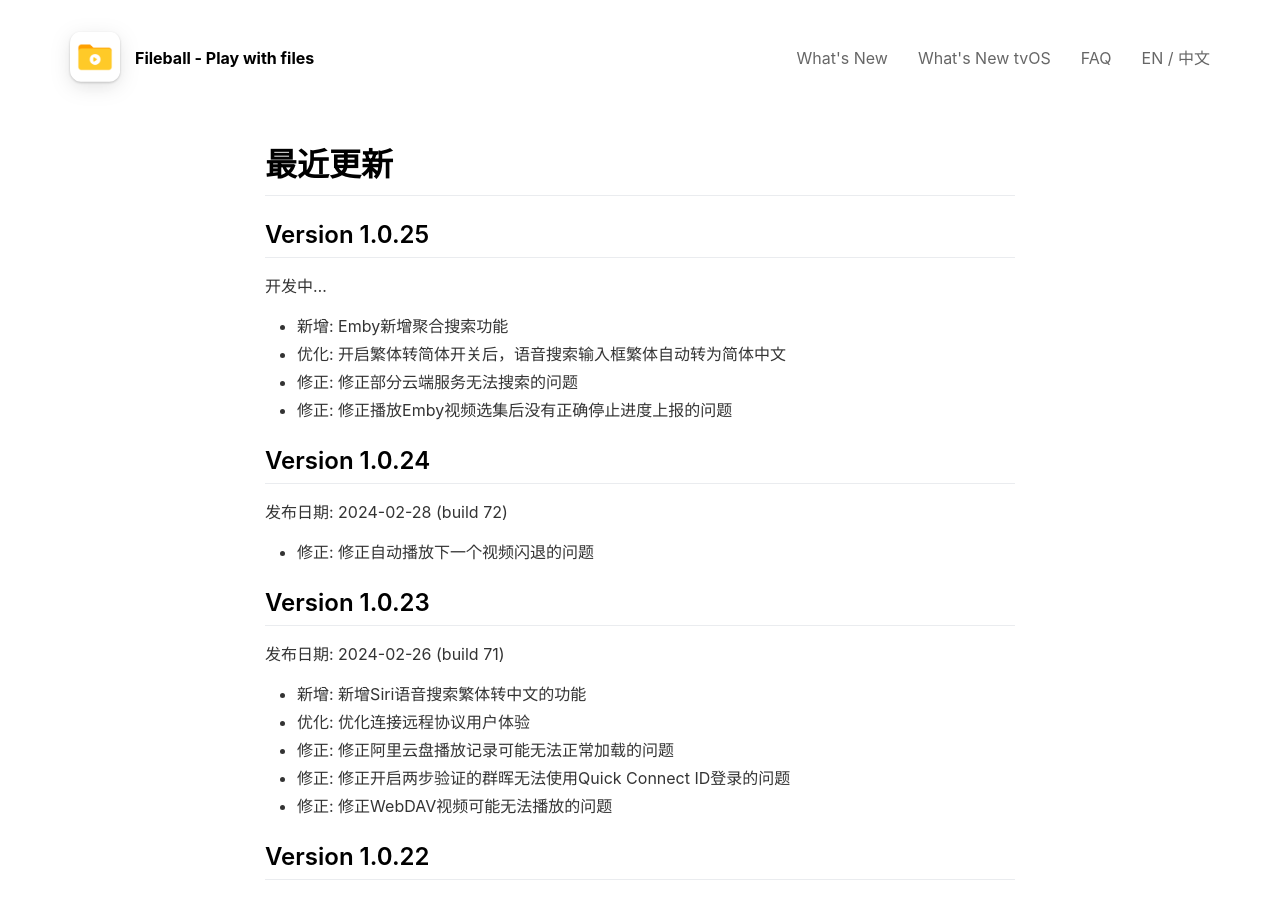
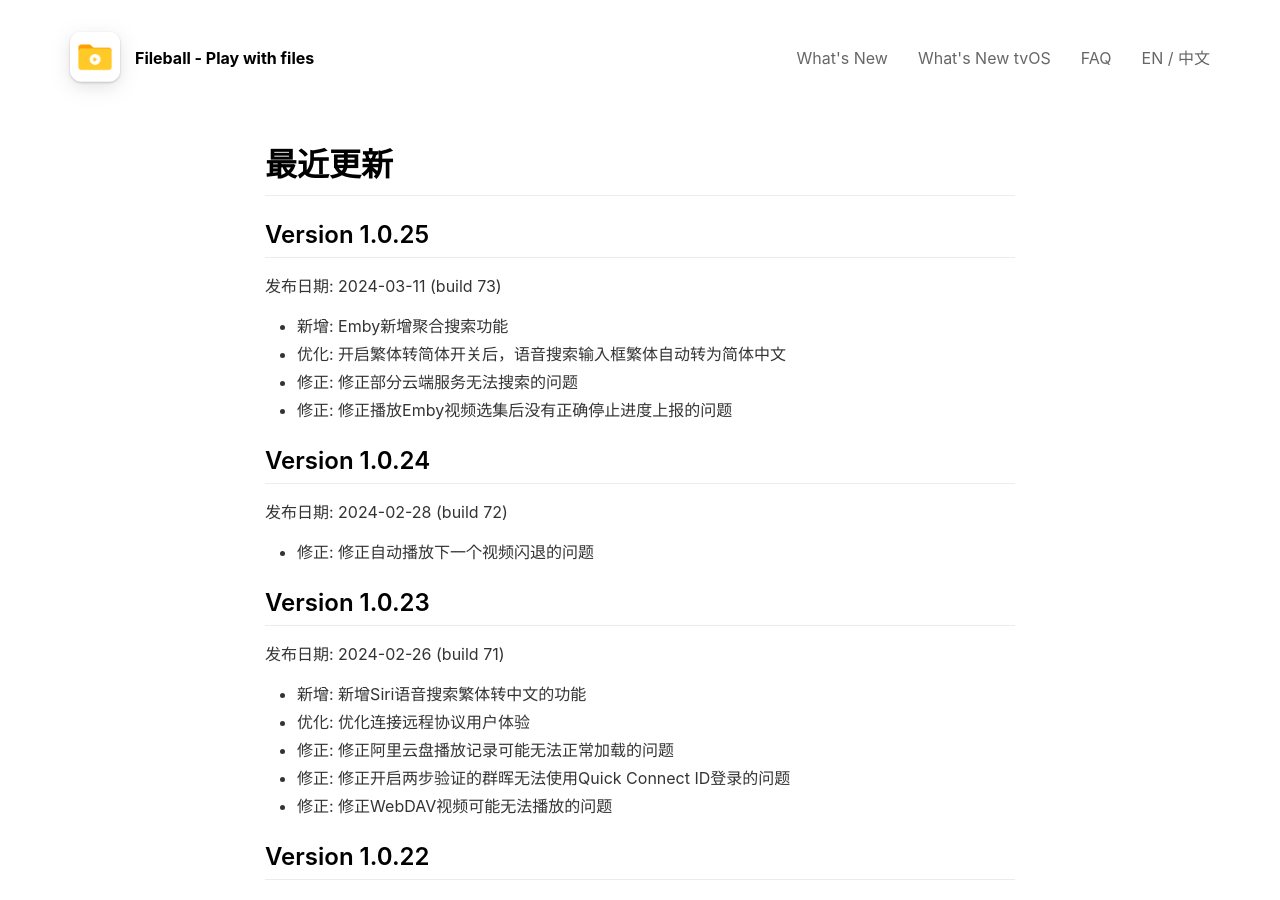
Before and after one commit to alexiscn/fileball.app, a Jekyll site: the page built from _pages/cn/changelog_tv.md, in a window 1280 px wide and 900 px high. Built offline with Jekyll 4.4.1, drawn with Linux system fonts in a browser that asks for light colours; nearby versions of some CDN libraries.

Commit message:
update changelog

```diff
--- a/_pages/cn/changelog_tv.md
+++ b/_pages/cn/changelog_tv.md
@@ -10,7 +10,7 @@ locale: cn
 
 ## **Version 1.0.25**
 
-开发中...
+发布日期: 2024-03-11 (build 73)
 
 - 新增: Emby新增聚合搜索功能
 - 优化: 开启繁体转简体开关后，语音搜索输入框繁体自动转为简体中文
```
Also changed, not shown: _pages/changlog_tv.md (+1 -1 lines), _pages/tw/changelog_tv.md (+2 -0 lines).
